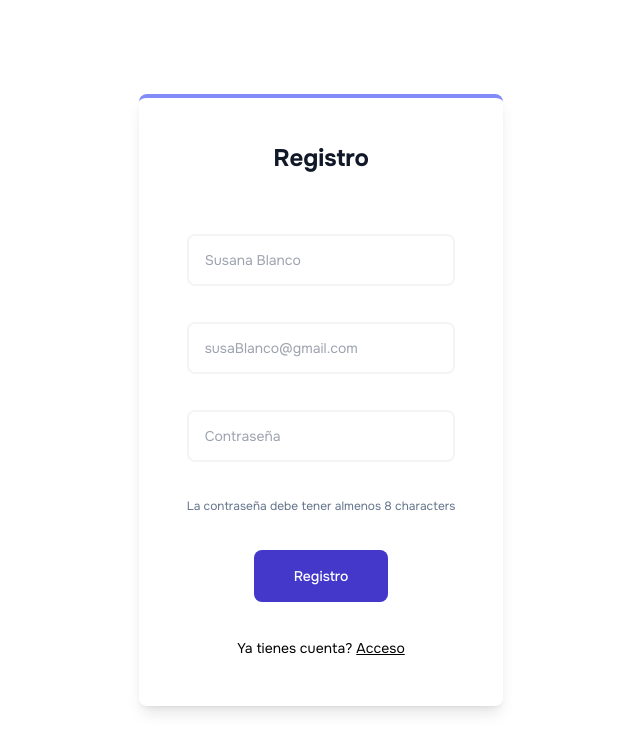
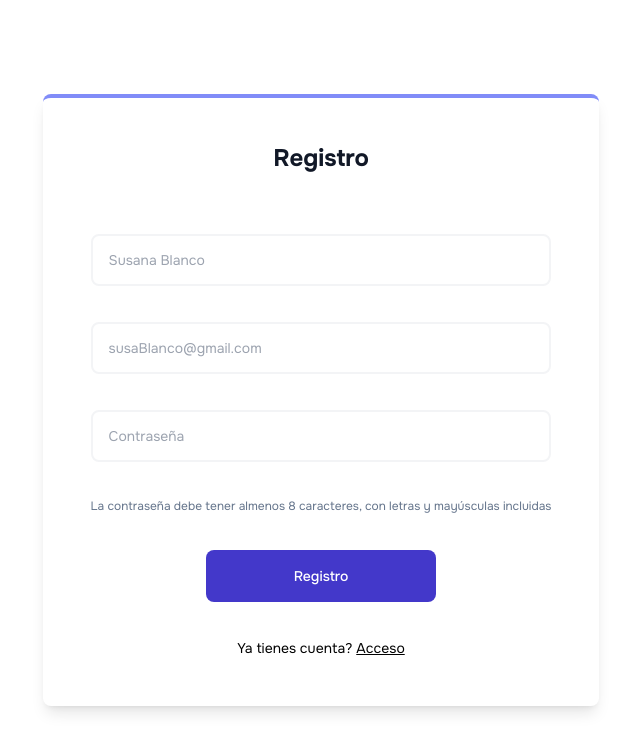
Before and after one commit to Naidev7/Teacher-dashboard, a Next.js app: page /register in a window 1280 px wide. Shown: the top 752 px of the page, without its empty margins (319-959 px from the left). Built offline with nearby package versions, Linux system fonts and the light colour scheme.

Commit message:
password recomendations

```diff
--- a/components/Access/RegisterForm.tsx
+++ b/components/Access/RegisterForm.tsx
@@ -16,7 +16,7 @@ export default function RegisterForm() {
     e.preventDefault();
 
     if (!name || !email || !password) {
-      setError("All fields are necessary.");
+      setError("Todos los campos son necesarios.");
       return;
     }
 
@@ -32,7 +32,7 @@ export default function RegisterForm() {
       const { user } = await resUserExists.json();
 
       if (user) {
-        setError("User already exists.");
+        setError("Usuario ya existente.");
         return;
       }
 
@@ -86,7 +86,7 @@ export default function RegisterForm() {
             pattern="^(?=.*\d)(?=.*[a-z])(?=.*[A-Z])(?=.*[a-zA-Z]).{8,}$"
             className="block w-full rounded-lg shadow-base p-4 border-2 border-gray-100   focus:border-blue-300 focus:ring focus:ring-blue-200 focus:ring-opacity-50 font-normal text-sm leading-4 text-gray-600 cursor-pointer"
           />
-           <p className="text-slate-500 text-xs text-center">La contraseña debe tener almenos 8 characters</p>
+           <p className="text-slate-500 text-xs text-center">La contraseña debe tener almenos 8 caracteres, con letras y mayúsculas incluidas</p>
           <button className="bg-indigo-700 text-white p-4 m-auto rounded-lg w-[50%] font-medium text-sm leading-5 cursor-pointer">
             Registro
           </button>
```
